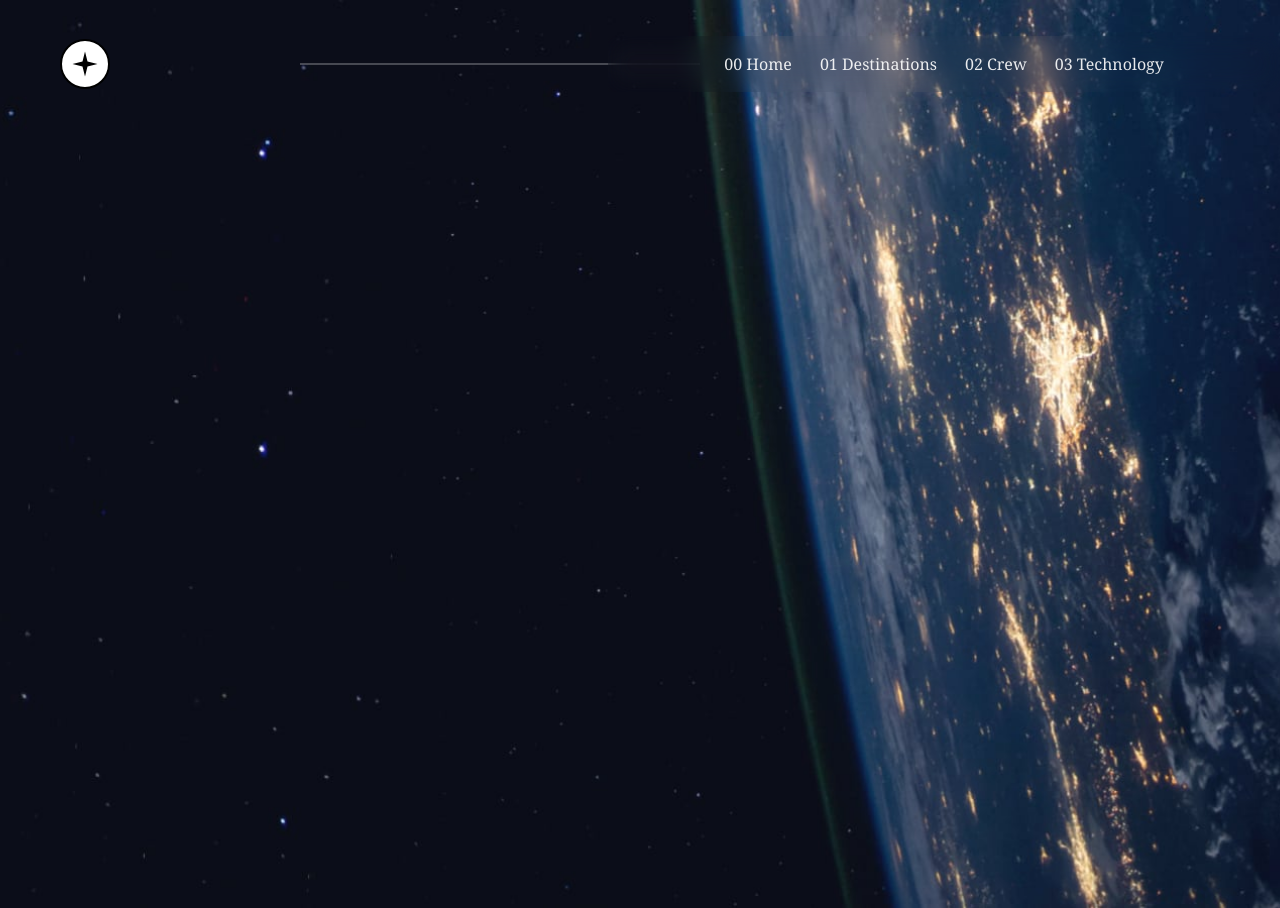
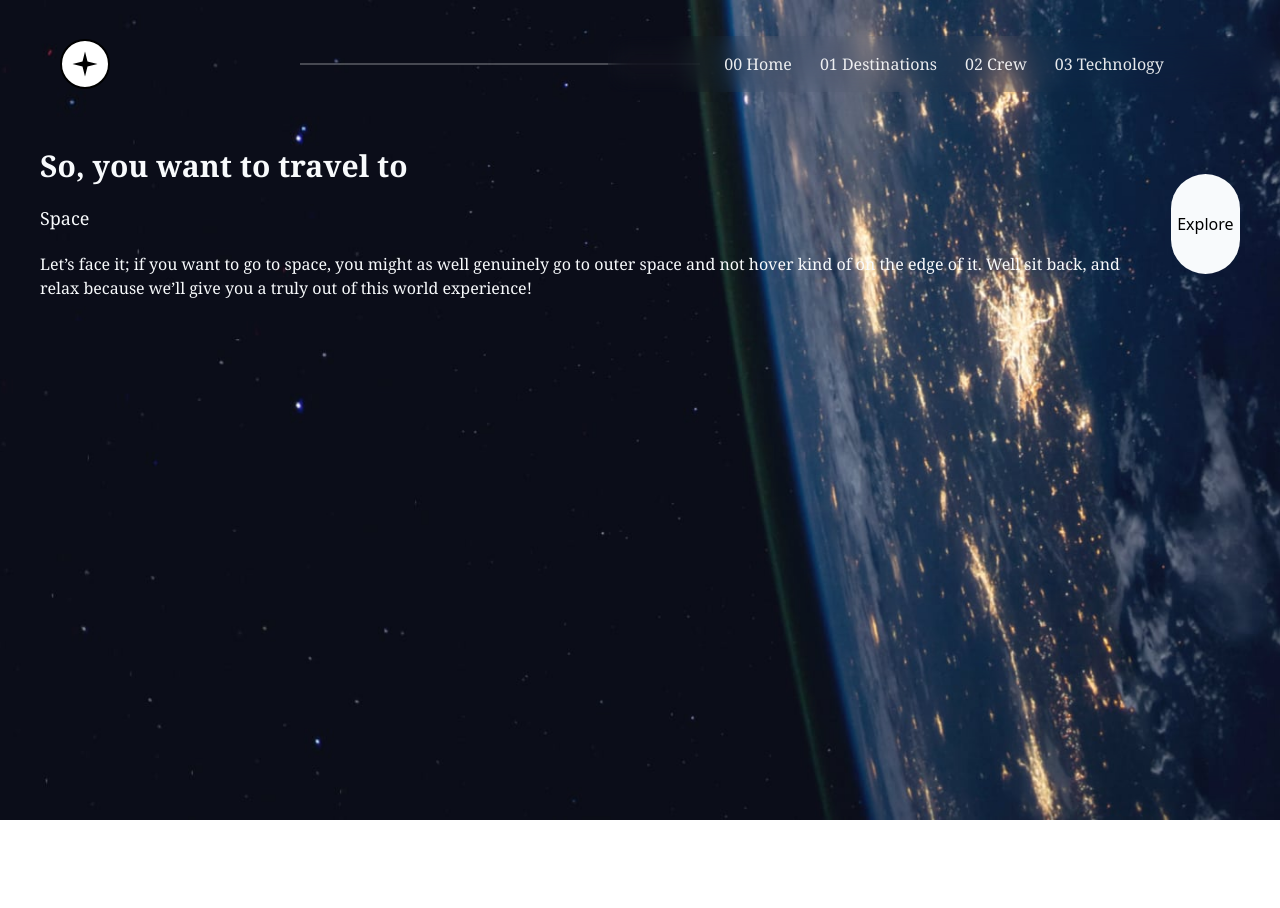
Before and after one commit to junior217/space-tourism-website, a Next.js app in the folder space-tourism/: page / in a window 1280 px wide. After the commit the page ends 820 px from the top, so only its background shows below. Built offline with nearby package versions, Linux system fonts and the light colour scheme.

Commit message:
started main page

```diff
--- a/space-tourism/app/page.tsx
+++ b/space-tourism/app/page.tsx
@@ -4,9 +4,16 @@
 
 export default function Home() {
   return (
-    <div className="flex flex-col items-center justify-center gap-4 bg-cover bg-center min-h-screen">
+    <main className="p-10 flex flex-row items-center justify-center gap-10">
+    <div className="flex flex-col gap-5">
+      <h2 className="text-3xl font-bold text-slate-50 font-serif">So, you want to travel to</h2>
+      <h1 className="text-lg text-slate-50 font-serif">Space</h1>
+      <p className="text-base text-slate-50 font-serif ">Let’s face it; if you want to go to space, you might as well genuinely go to outer space and not hover kind of on the edge of it. Well sit back, and relax because we’ll give you a truly out of this world experience!</p>
+    </div>
+    <div className="w-[100px] h-[100px] bg-slate-50 rounded-full flex justify-center items-center ">
+      <h1>Explore</h1>
+    </div>
 
-
-    </div>
+    </main>
   );
 }
```
